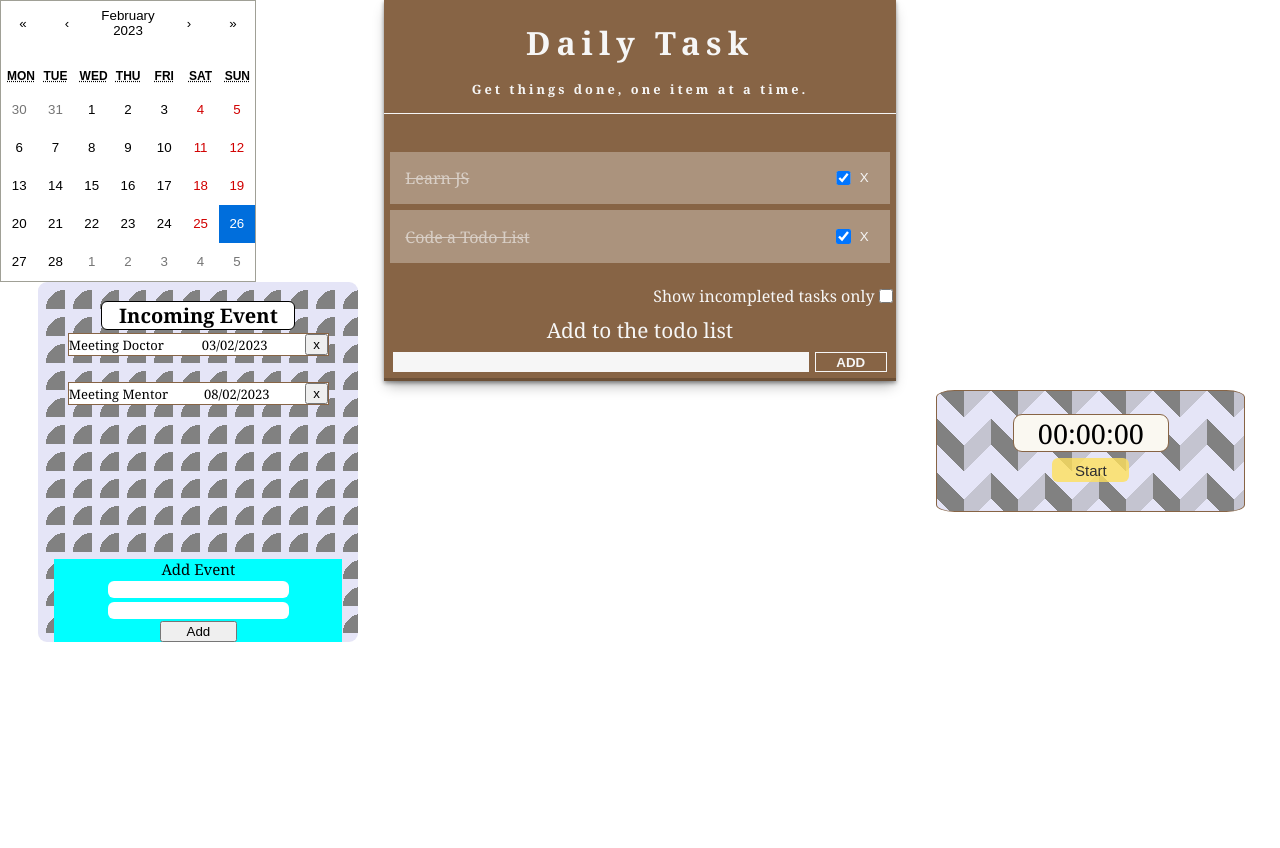
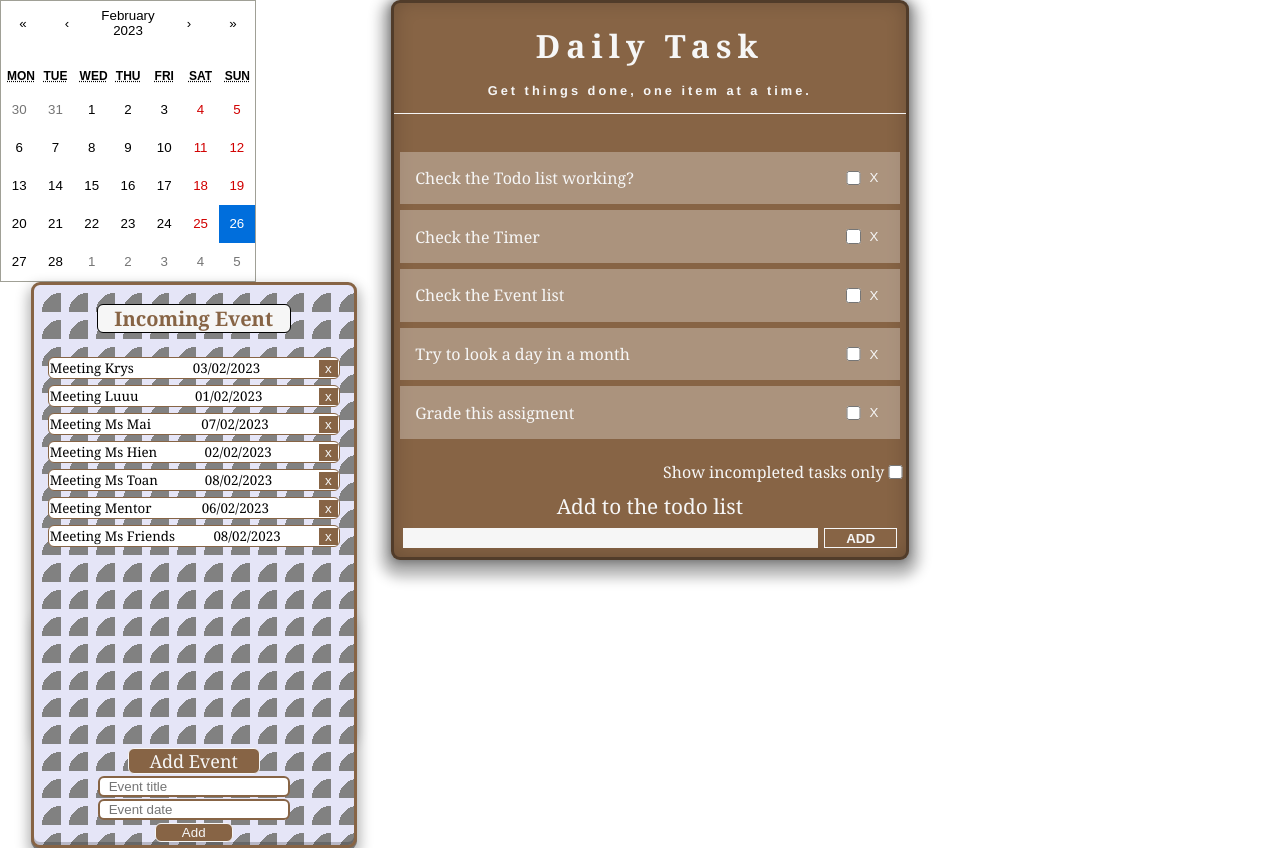
Before and after one commit to Tritintruong114/todo-list-app-notyet, a React (Create React App) app: page / in a window 1280 px wide. Before the commit the page ends 800 px from the top, so only its background shows below. Built offline with nearby package versions, Linux system fonts and the light colour scheme.

Commit message:
Changing ccss and soem

```diff
--- a/src/App.js
+++ b/src/App.js
@@ -9,8 +9,12 @@ import Timer from "./components/Timer";
 
 function App() {
   const [tasks, setTasks] = useState([
-    { id: "task_1", title: "Learn JS", status: 1 },
-    { id: "task_2", title: "Code a Todo List", status: 1 },
+    { id: "task_1", title: "Check the Todo list working?", status: 0 },
+    { id: "task_2", title: "Check the Timer", status: 0 },
+    { id: "task_3", title: "Check the Event list", status: 0 },
+    { id: "task_4", title: "Try to look a day in a month", status: 0 },
+    { id: "task_5", title: "Grade this assigment", status: 0 },
+    // { id: "task_3", title: "Code a Todo List", status: 1 },
   ]);
 
   const [date, setDate] = useState(new Date());
@@ -59,7 +63,7 @@ function App() {
         <div className="container-dailytask">
           <h1 className="title">
             Daily Task
-            <span>Get things done, one item at a time.</span>
+            <span className="quote">Get things done, one item at a time.</span>
           </h1>
           {/* <span>Get things done, one item at a time.</span> */}
           <ul className="task-list">
--- a/src/components/Event/index.js
+++ b/src/components/Event/index.js
@@ -1,30 +1,57 @@
-import React, { useState, useEffect } from "react";
+import React, { useState } from "react";
 import "./styles.css";
 
 const Event = () => {
   const [events, setEvents] = useState([
-    { id: "Event-2", title: "Meeting Doctor", date: "03/02/2023", status: 1 },
-    { id: "Event-1", title: "Meeting Mentor", date: "08/02/2023", status: 0 },
+    { id: "Event-2", title: "Meeting Krys", date: "03/02/2023", status: 1 },
+    { id: "Event-1", title: "Meeting Luuu", date: "01/02/2023", status: 0 },
+    { id: "Event-3", title: "Meeting Ms Mai ", date: "07/02/2023", status: 0 },
+    { id: "Event-4", title: "Meeting Ms Hien", date: "02/02/2023", status: 0 },
+    { id: "Event-5", title: "Meeting Ms Toan", date: "08/02/2023", status: 0 },
+    { id: "Event-6", title: "Meeting Mentor", date: "06/02/2023", status: 0 },
+    {
+      id: "Event-7",
+      title: "Meeting Ms Friends",
+      date: "08/02/2023",
+      status: 0,
+    },
   ]);
 
   const [newEvent, setNewEnvent] = useState("");
+  const [newDate, setNewDate] = useState("");
 
   const handleSumit = (e) => {
     e.preventDefault();
-    if (newEvent) {
+
+    if (newEvent && newDate) {
       const event = {
+        id: Date.now(),
         title: newEvent,
+        date: newDate,
       };
       setEvents([...events, event]);
       setNewEnvent("");
+      setNewDate("");
     }
+    // if (newDate || newEvent) {
+    //   const event = {
+    //     title: "please check",
+    //   };
+    //   setEvents([...events, event]);
+    //   setNewEnvent("");
+    //   setNewDate("");
+    // }
   };
 
-  const handleInputAdding = (e) => {
+  const handleInputEvent = (e) => {
     setNewEnvent(e.target.value);
   };
 
+  const handleInputDate = (e) => {
+    setNewDate(e.target.value);
+  };
   const removeEvent = (eventID) => {
+    // setEvents(events.filter((event) => event.id !== eventID));
     setEvents(events.filter((event) => event.id !== eventID));
   };
   return (
@@ -32,7 +59,7 @@ const Event = () => {
       <h2 className="eventTilte">Incoming Event</h2>
       <ul className="eventUnderList">
         {events.map((event) => (
-          <li className="singleList">
+          <li key={event.id} className="singleList">
             {event.title}
             <label className="eventDate">{event.date}</label>
             <button onClick={() => removeEvent(event.id)} className="eventBtn">
@@ -42,18 +69,31 @@ const Event = () => {
         ))}
       </ul>
 
-      <form onSubmit={handleSumit} className="eventInfomationContainer">
+      <form
+        htmlFor="newitem"
+        onSubmit={handleSumit}
+        className="eventInfomationContainer"
+      >
         <label className="newEvent" htmlFor="newEvent">
           Add Event
         </label>
         <div className="addEventContainer">
           <input
+            id="newitem"
+            placeholder="Event title"
             type="text"
             className="event inputEvent"
             value={newEvent}
-            onChange={handleInputAdding}
+            onChange={handleInputEvent}
           ></input>
-          <input className="date inputEvent"></input>
+          <input
+            id="newitem"
+            placeholder="Event date"
+            type="text"
+            className="event inputDate"
+            value={newDate}
+            onChange={handleInputDate}
+          ></input>
           <button className="eventAddBtn" type="submit">
             Add
           </button>
--- a/src/components/Event/styles.css
+++ b/src/components/Event/styles.css
@@ -19,9 +19,12 @@
   background-size: 27px 27px;
   width: 25%;
   /* list-style: none; */
-  height: 45%;
-  left: 3%;
+  height: 70%;
+  left: 2.4%;
   border-radius: 9px;
+  border: 3px solid var(--background-color);
+  box-shadow: rgba(0, 0, 0, 0.4) 0px 2px 0px,
+    rgba(0, 0, 0, 0.3) 0px 7px 13px 3px, rgba(0, 0, 0, 0.2) 0px -3px 0px inset;
 }
 
 .eventUnderList{
@@ -38,15 +41,16 @@
   padding: 3px;
   width: 90%;
   height: 20%;
+  width: 90%;
   /* margin: ; */
 }
 
 .eventTilte{
   font-family: var(--font-family);
-  color: black;
+  color: var(--background-color);
   border-radius: 6px;
   font-size: 20px;
-  background-color: #fff;
+  background-color: var(--white-color);
   border: 1px solid black;
   position: absolute;
   top: 0%;
@@ -63,18 +67,23 @@
 
 .singleList{
   font-family: var(--font-family);
+  border-radius: 6px;
   border: 1px solid var(--background-color  );
   display: flex;
   justify-content: space-between;
   align-items: center;
-  font-size: small;
-  width: 90%;
+  font-size: smaller;
+  padding: 1px;
+  margin: 3px;
+  width: 100%;
+  height: 36%;
   background-color: #fff;
+  position: relative;
 }
 
 .eventInfomationContainer{
   font-family: var(--font-family);
-  background-color: aqua;
+  /* background-color: aqua; */
   position: absolute;
   bottom: 0px;
   width: 90%;
@@ -102,13 +111,44 @@
 
 .eventAddBtn{
   width: 30%;
+  border-radius: 6px;
+  border: 1px solid var(--background-color);
+  background-color: var(--background-color);
+  color: var(--white-color);
+  margin: 3px;
+  border: 1px solid var(--white-color);
 }
 
 .newEvent{
-  font-size: 15px;
+  background-color: var(--background-color);
+  color: var(--white-color);
+  border: 1px solid var(--white-color);
+
+  font-size: 18px ;
   font-family: var(--font-family);
+  /* background-color: var(--white-color); */
+  width: 45%;
+  /* height: ; */
+  border-radius: 6px;
+  /* width: 20%; */
+  /* height: 30%; */
 }
 
 .eventDate{
   font: size 10px; ;
 }
+
+.eventBtn{
+  background-color: var(--background-color);
+  border: none;
+  cursor: pointer;
+  color: var(--white-color);
+
+}
+
+
+.event{
+  border-radius: 6px;
+  border: 2px solid var(--background-color);
+  padding-left: 9px;
+}
--- a/src/components/Timer/timer.css
+++ b/src/components/Timer/timer.css
@@ -14,9 +14,9 @@
   align-items: center;
   justify-content: center;
   border-radius: 6%;
-  right: 2.7%;
-  bottom: 36%;
-  border: 1px solid var(--background-color) ;
+  left: 3%;
+  bottom: 8%;
+  border: 3px solid var(--background-color) ;
   /* border-color: #03C988; */
   width: 24%;
   height: 15%;
@@ -24,6 +24,8 @@
    */
    background-color: #e5e5f7;
    opacity: 1;
+   box-shadow: rgba(0, 0, 0, 0.4) 0px 2px 0px,
+   rgba(0, 0, 0, 0.3) 0px 7px 13px 3px, rgba(0, 0, 0, 0.2) 0px -3px 0px inset;
    background: linear-gradient(135deg, #81818155 25%, transparent 25%) -27px 0/ 54px 54px, linear-gradient(225deg, #818181 25%, transparent 25%) -27px 0/ 54px 54px, linear-gradient(315deg, #81818155 25%, transparent 25%) 0px 0/ 54px 54px, linear-gradient(45deg, #818181 25%, #e5e5f7 25%) 0px 0/ 54px 54px;
 }
 
@@ -41,9 +43,10 @@
 
 .button {
   color: black  ;
+  border: 1px solid var(--background-color);
   border-radius: 6px;
   opacity:1 ;
-  border: none;
+  /* border: none; */
   cursor: pointer;
   width: 50%;
   padding: 2%;
--- a/src/styles.css
+++ b/src/styles.css
@@ -3,8 +3,13 @@
   /* background-color: black;   */
   font-family: var(--font-family);
 
+
 }
 
+.quote{
+  font-family: 'Franklin Gothic Medium', 'Arial Narrow', Arial, sans-serif;
+  /* font-size: 30px; */
+}
 :root {
   --black-color: rgba(0, 0, 0, 0.4);
   --white-color: #f6f6f6;
@@ -20,8 +25,8 @@
   /* padding-top: 3%; */
 
 .container-dailytask {
-  box-shadow: rgba(0, 0, 0, 0.4) 0px 2px 4px,
-    rgba(0, 0, 0, 0.3) 0px 7px 13px -3px, rgba(0, 0, 0, 0.2) 0px -3px 0px inset;
+  box-shadow: rgba(0, 0, 0, 0.4) 0px 2px 10px,
+    rgba(0, 0, 0, 0.3) 0px 7px 13px 10px, rgba(0, 0, 0, 0.2) 0px -3px 20px inset;
   width: 40%;
   /* height: 100%; */
   /* max-height: 100%; */
@@ -30,10 +35,13 @@
   position: absolute;
   /* top: 9%; */
   /* padding-top: 6; */
-  right: 30%;
+  right: 29%;
   color: var(--white-color);
   background-color: var(--background-color);
   font-family: var(--font-family);
+  border-radius: 9px;
+  border: 3px solid var(--black-color);
+  /* margin: ; */
 }
 
 .title {
```
